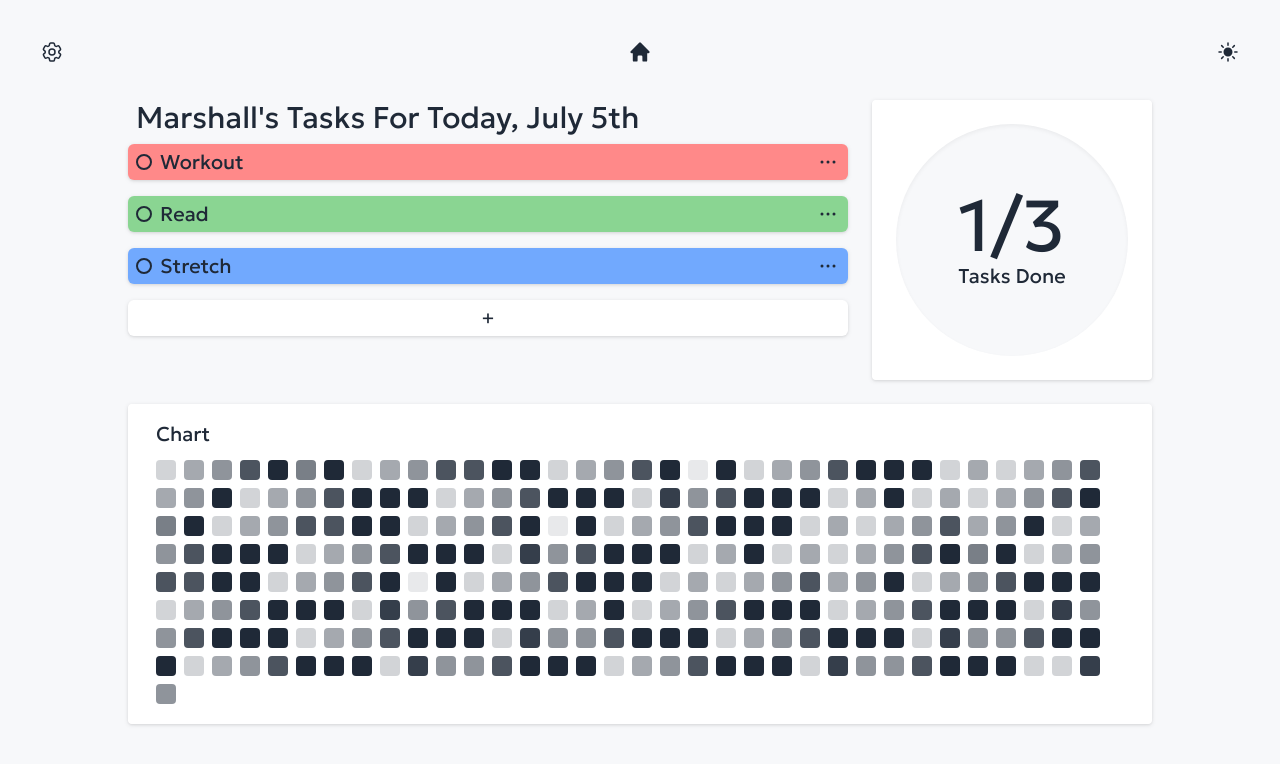
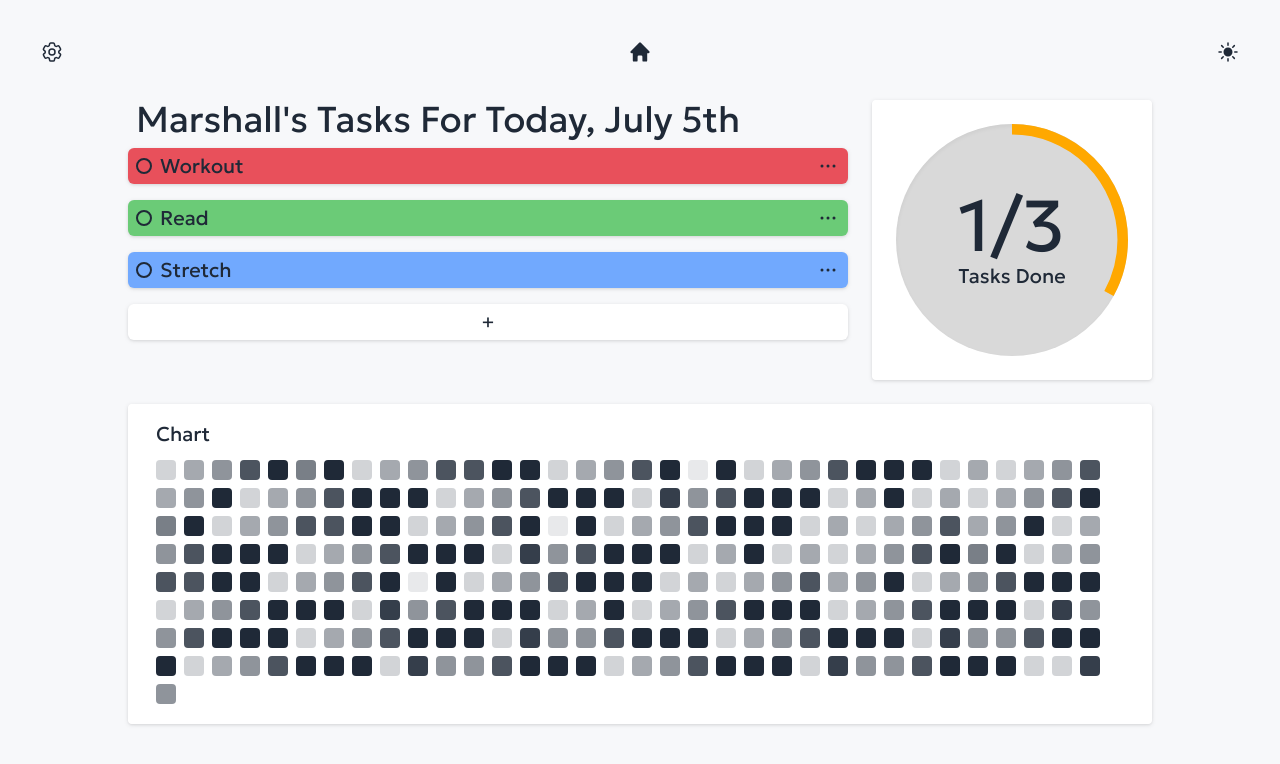
Before and after one commit to b14tz/habitual, a React (Vite) app in the folder client/: page / in a window 1280 px wide. Shown: the top 764 px of the page. Built offline with nearby package versions, Linux system fonts and the light colour scheme; no server answers.

Commit message:
took into account contrast for design

```diff
--- a/client/package.json
+++ b/client/package.json
@@ -10,7 +10,10 @@
     "preview": "vite preview"
   },
   "dependencies": {
+    "@emotion/react": "^11.11.1",
+    "@emotion/styled": "^11.11.0",
     "@heroicons/react": "^2.0.18",
+    "@mui/material": "^5.13.7",
     "animejs": "^3.2.1",
     "dotenv": "^16.0.3",
     "firebase": "^9.22.1",
--- a/client/src/pages/Home.jsx
+++ b/client/src/pages/Home.jsx
@@ -1,6 +1,7 @@
 import React from 'react'
 import HabitGrid from '../components/HabitGrid'
 import HabitListItem from '../components/HabitListItem'
+import CircularProgress from '@mui/material/CircularProgress';
 
 export default function Home(props) {
   return (
@@ -12,9 +13,9 @@ export default function Home(props) {
             <div className="flex flex-col m-auto w-[80%] h-full justify-center items-center">
                 <div className="flex flex-row w-full">
                   <div className="flex flex-col mr-3 w-full">
-                    <p className='ml-2 text-3xl'>Marshall's Tasks For Today, July 5th</p>
-                    <HabitListItem title="Workout" color="#FF8989"/>
-                    <HabitListItem title="Read" color='#8AD592'/>
+                    <p className='ml-2 text-4xl whitespace-nowrap'>Marshall's Tasks For Today, July 5th</p>
+                    <HabitListItem title="Workout" color="#E8505B"/>
+                    <HabitListItem title="Read" color='#6BCB77'/>
                     <HabitListItem title="Stretch" color='#71A9FE'/>
                     <button>
                       <div className="flex justify-between w-full dark:bg-black-2 bg-white-2 drop-shadow px-2 rounded-md my-2">
@@ -24,7 +25,13 @@ export default function Home(props) {
                   </div>
 
                   <div className="ml-3 p-6 min-w-[280px] rounded drop-shadow bg-white-2 dark:bg-black-2">
-                    <div className="flex flex-col rounded-full h-full aspect-square bg-white-1 shadow-inner dark:bg-black-1 justify-center items-center">
+                    <CircularProgress variant="determinate" value={33} size={232} thickness={2}
+                    sx={{
+                      position: 'absolute',
+                      color: '#FFA800',
+                      zIndex: 1,
+                    }}/>
+                    <div className="flex flex-col rounded-full h-full aspect-square bg-white-3 shadow-inner dark:bg-black-1 justify-center items-center">
                       <p className="text-7xl">1/3</p>
                       <p>Tasks Done</p>
                     </div>
--- a/client/tailwind.config.js
+++ b/client/tailwind.config.js
@@ -6,14 +6,14 @@ export default {
   theme: {
     extend: {
       colors: {
-        'red-1': '#FF8989',
+        'red-1': '#E8505B',
         'red-2': '#FF4141',
-        'yellow-1': '#FFD93D',
-        'green-1': '#8AD592',
+        'yellow-1': '#F9D56E',
+        'green-1': '#6BCB77',
         'blue-1': '#71A9FE',
         'white-1': '#F7F8FA', //for backgrounds
         'white-2': '#FFFFFF', //for modals/tooltips/popups
-        'white-3': '#c3bcbf',
+        'white-3': '#D9D9D9',
         'black-1': '#1f2937',
         'black-2': '#353e4b',
         'black-3': '#787e87',
```
Also changed, not shown: 1 other file (tests, documents, lock files or other folders).
